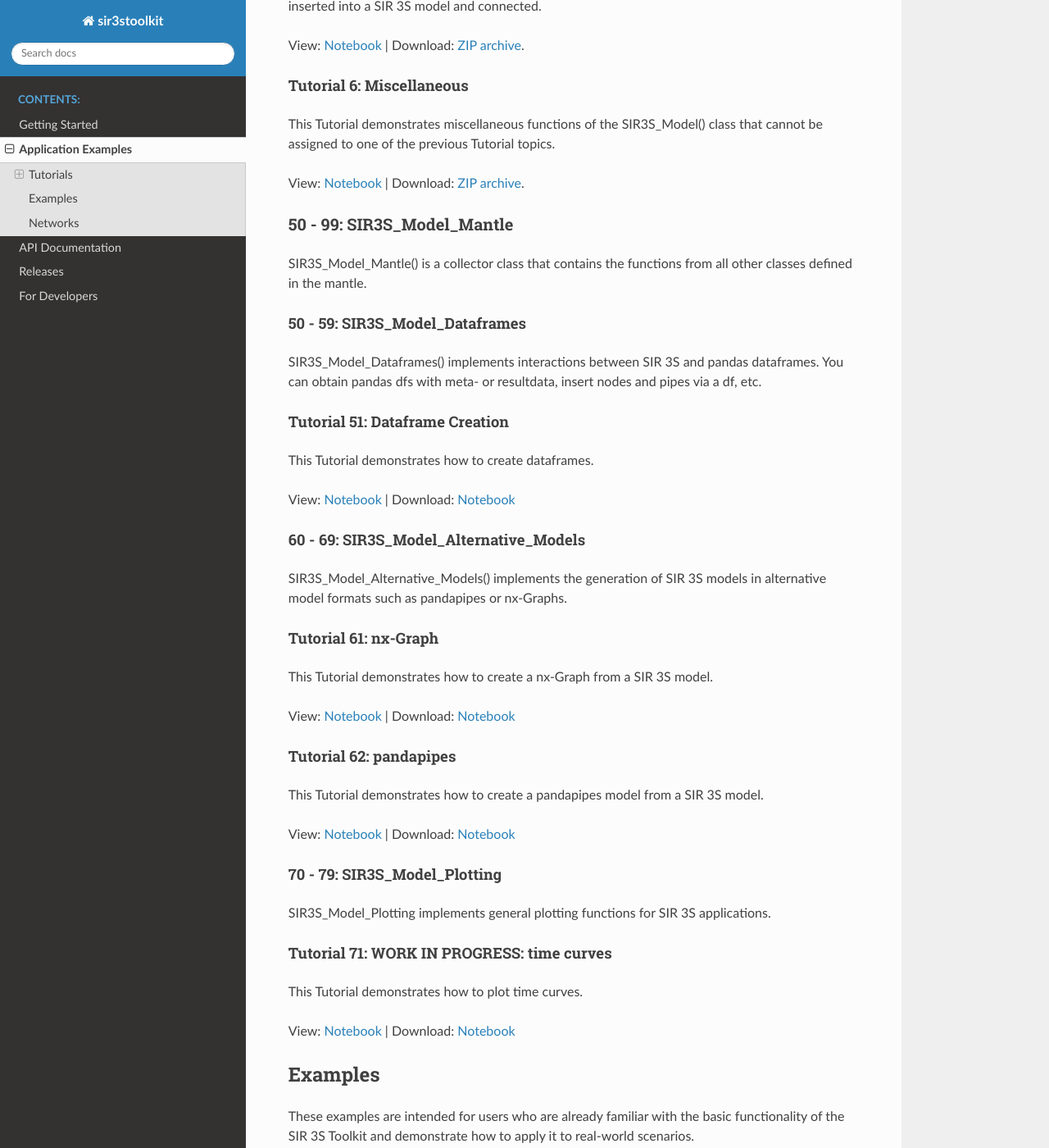
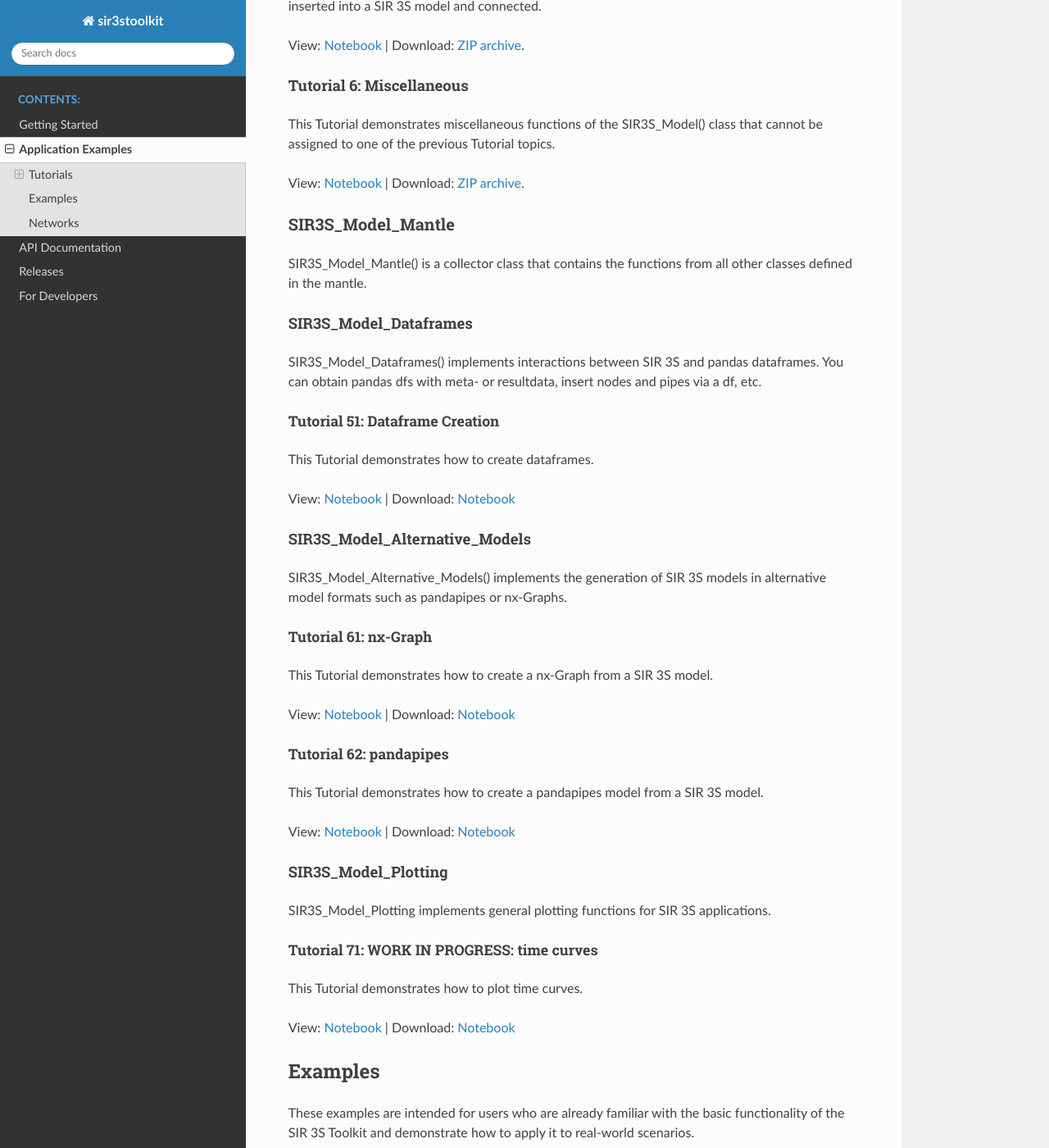
Before and after one commit to 3SConsult/sir3stoolkit, a Sphinx documentation site: the page built from docs/source/examples.rst, in a window 1280 px wide and 1400 px high, scrolled down 1739 px. Shown: the whole window at 82% size. Built offline with Sphinx 7.4.7 and the Read the Docs theme 3.1.0, drawn with Linux system fonts in a browser that asks for light colours; pages that are not in the unit, such as notebooks, are missing from menus; some of the changed lines change nothing that is shown; some of the changed text lies outside the part shown.

Commit message:
Documentation: Fix: 18a52e41f23d4e4cbf6c725a4efaf2e65874d0e9

```diff
--- a/docs/source/examples.rst
+++ b/docs/source/examples.rst
@@ -29,10 +29,10 @@ Some tutorials are available **downloading** as a `.zip` archive containing all
 
 .. _Ttu1-49:
 
-0 - 49: SIR3S_Model
-~~~~~~~~~~~~~~~~~~~
+SIR3S_Model
+~~~~~~~~~~~
 
-You can also download all tutorials regarding SIR3S_Model (0 - 49) and their respective data in a joint `.zip` archive at once `here <https://github.com/3SConsult/sir3stoolkit/releases/download/tutorial_assets/Tutorials000-050_Assets.zip>`_.
+You can also download all tutorials regarding SIR3S_Model (0 - 49) and their respective data in a joint `.zip` archive at once `here <https://github.com/3SConsult/sir3stoolkit/releases/download/tutorial_assets/Tutorials000-049_Assets.zip>`_.
 
 .. _Ttu000:
 
@@ -41,7 +41,7 @@ Tutorial 0: Importing and initialization of the SIR 3S Toolkit
 
 This tutorial demonstrates how to import the SIR 3S Toolkit and initialize instances of its classes.
 
-View: `Notebook <tutorials/SIR3S_Model/Tutorial1_Assets/ToolkitTutorial1.html>`_ | Download: `ZIP archive <https://github.com/3SConsult/sir3stoolkit/releases/download/tutorial_assets/Tutorial000_Assets.zip>`_.
+View: `Notebook <tutorials/SIR3S_Model/Tutorial000_Assets/ToolkitTutorial1.html>`_ | Download: `ZIP archive <https://github.com/3SConsult/sir3stoolkit/releases/download/tutorial_assets/Tutorial000_Assets.zip>`_.
 
 .. _Ttu001:
 
@@ -50,7 +50,7 @@ Tutorial 1: Creating a new or opening an existing SIR 3S model
 
 This tutorial demonstrates how to create new SIR 3S models or open already existing ones.
 
-View: `Notebook <tutorials/SIR3S_Model/Tutorial2_Assets/ToolkitTutorial2.html>`_ | Download: `ZIP archive <https://github.com/3SConsult/sir3stoolkit/releases/download/tutorial_assets/Tutorial001_Assets.zip>`_.
+View: `Notebook <tutorials/SIR3S_Model/Tutorial001_Assets/ToolkitTutorial2.html>`_ | Download: `ZIP archive <https://github.com/3SConsult/sir3stoolkit/releases/download/tutorial_assets/Tutorial001_Assets.zip>`_.
 
 .. _Ttu002:
 
@@ -59,7 +59,7 @@ Tutorial 2: Accessing and modifying model data
 
 This tutorial demonstrates how to get and set values of objects based on their topological key (tk).
 
-View: `Notebook <tutorials/SIR3S_Model/SIR3S_ModelTutorial3_Assets/ToolkitTutorial3.html>`_ | Download: `ZIP archive <https://github.com/3SConsult/sir3stoolkit/releases/download/tutorial_assets/Tutorial002_Assets.zip>`_.
+View: `Notebook <tutorials/SIR3S_Model/Tutorial002_Assets/ToolkitTutorial3.html>`_ | Download: `ZIP archive <https://github.com/3SConsult/sir3stoolkit/releases/download/tutorial_assets/Tutorial002_Assets.zip>`_.
 
 .. _Ttu003:
 
@@ -68,7 +68,7 @@ Tutorial 3: Accessing simulation results
 
 This tutorial demonstrates how to get result values of objects based on their tk.
 
-View: `Notebook <tutorials/SIR3S_Model/SIR3S_ModelTutorial4_Assets/ToolkitTutorial4.html>`_ | Download: `ZIP archive <https://github.com/3SConsult/sir3stoolkit/releases/download/tutorial_assets/Tutorial003_Assets.zip>`_.
+View: `Notebook <tutorials/SIR3S_ModelTutorial003_Assets/ToolkitTutorial4.html>`_ | Download: `ZIP archive <https://github.com/3SConsult/sir3stoolkit/releases/download/tutorial_assets/Tutorial003_Assets.zip>`_.
 
 .. _Ttu004:
 
@@ -77,7 +77,7 @@ Tutorial 4: Editing a SIR 3S model safely and effectively
 
 This Tutorial demonstrates how to change SIR 3S models properly by grouping changes and saving them.
 
-View: `Notebook <tutorials/SIR3S_Model/SIR3S_ModelTutorial5_Assets/ToolkitTutorial5.html>`_ | Download: `ZIP archive <https://github.com/3SConsult/sir3stoolkit/releases/download/tutorial_assets/Tutorial004_Assets.zip>`_.
+View: `Notebook <tutorials/SIR3S_Model/Tutorial004_Assets/ToolkitTutorial5.html>`_ | Download: `ZIP archive <https://github.com/3SConsult/sir3stoolkit/releases/download/tutorial_assets/Tutorial004_Assets.zip>`_.
 
 .. _Ttu005:
 
@@ -86,7 +86,7 @@ Tutorial 5: Insert and Connect Elements
 
 This Tutorial demonstrates how new elements such as nodes, pipes, tanks, valves, etc. can be inserted into a SIR 3S model and connected.
 
-View: `Notebook <tutorials/SIR3S_Model/SIR3S_ModelTutorial6_Assets/ToolkitTutorial6.html>`_ | Download: `ZIP archive <https://github.com/3SConsult/sir3stoolkit/releases/download/tutorial_assets/Tutorial005_Assets.zip>`_.
+View: `Notebook <tutorials/SIR3S_Model/Tutorial005_Assets/ToolkitTutorial6.html>`_ | Download: `ZIP archive <https://github.com/3SConsult/sir3stoolkit/releases/download/tutorial_assets/Tutorial005_Assets.zip>`_.
 
 .. _Ttu006:
 
@@ -95,26 +95,26 @@ Tutorial 6: Miscellaneous
 
 This Tutorial demonstrates miscellaneous functions of the SIR3S_Model() class that cannot be assigned to one of the previous Tutorial topics.
 
-View: `Notebook <tutorials/SIR3S_Model/SIR3S_Model/Tutorial7_Assets/ToolkitTutorial7.html>`_ | Download: `ZIP archive <https://github.com/3SConsult/sir3stoolkit/releases/download/tutorial_assets/Tutorial006_Assets.zip>`_.
+View: `Notebook <tutorials/SIR3S_Model/Tutorial006_Assets/ToolkitTutorial006.html>`_ | Download: `ZIP archive <https://github.com/3SConsult/sir3stoolkit/releases/download/tutorial_assets/Tutorial006_Assets.zip>`_.
 
 .. _Ttu50-99:
 
-50 - 99: SIR3S_Model_Mantle
-~~~~~~~~~~~~~~~~~~~~~~~~~~~
+SIR3S_Model_Mantle
+~~~~~~~~~~~~~~~~~~
 
 SIR3S_Model_Mantle() is a collector class that contains the functions from all other classes defined in the mantle.
 
 .. _Ttu50-59:
 
-50 - 59: SIR3S_Model_Dataframes
-^^^^^^^^^^^^^^^^^^^^^^^^^^^^^^^
+SIR3S_Model_Dataframes
+^^^^^^^^^^^^^^^^^^^^^^
 
 SIR3S_Model_Dataframes() implements interactions between SIR 3S and pandas dataframes. You can obtain pandas dfs with meta- or resultdata, insert nodes and pipes via a df, etc.
 
 .. _Ttu051:
 
 Tutorial 51: Dataframe Creation
-^^^^^^^^^^^^^^^^^^^^^^^^^^^^^^^
+"""""""""""""""""""""""""""""""
 
 This Tutorial demonstrates how to create dataframes.
 
@@ -122,15 +122,15 @@ View: `Notebook <tutorials/SIR3S_Model_Mantle/ToolkitTutorial051.html>`_ | Downl
 
 .. _Ttu60-69:
 
-60 - 69: SIR3S_Model_Alternative_Models
-^^^^^^^^^^^^^^^^^^^^^^^^^^^^^^^^^^^^^^^
+SIR3S_Model_Alternative_Models
+^^^^^^^^^^^^^^^^^^^^^^^^^^^^^^
 
 SIR3S_Model_Alternative_Models() implements the generation of SIR 3S models in alternative model formats such as pandapipes or nx-Graphs.
 
 .. _Ttu061:
 
 Tutorial 61: nx-Graph
-^^^^^^^^^^^^^^^^^^^^^
+"""""""""""""""""""""
 
 This Tutorial demonstrates how to create a nx-Graph from a SIR 3S model.
 
@@ -139,7 +139,7 @@ View: `Notebook <tutorials/SIR3S_Model_Mantle/ToolkitTutorial061.html>`_  | Down
 .. _Ttu062:
 
 Tutorial 62: pandapipes
-^^^^^^^^^^^^^^^^^^^^^^^
+"""""""""""""""""""""""
 
 This Tutorial demonstrates how to create a pandapipes model from a SIR 3S model.
 
@@ -147,13 +147,13 @@ View: `Notebook <tutorials/SIR3S_Model_Mantle/ToolkitTutorial062.html>`_  | Down
 
 .. _Ttu70-79:
 
-70 - 79: SIR3S_Model_Plotting
-^^^^^^^^^^^^^^^^^^^^^^^^^^^^^
+SIR3S_Model_Plotting
+^^^^^^^^^^^^^^^^^^^^
 
 SIR3S_Model_Plotting implements general plotting functions for SIR 3S applications.
 
 Tutorial 71: WORK IN PROGRESS: time curves
-^^^^^^^^^^^^^^^^^^^^^^^^^^^^^^^^^^^^^^^^^^
+""""""""""""""""""""""""""""""""""""""""""
 
 .. _Ttu072:
 
--- a/docs/source/tutorials/SIR3S_Model/Tutorial-Zipping.py
+++ b/docs/source/tutorials/SIR3S_Model/Tutorial-Zipping.py
@@ -39,7 +39,7 @@ for entry in entries:
 
 # Create a combined zip file with all matched directories
 if matched_dirs:
-    combined_zip_name = "Tutorials000-050_Assets.zip"
+    combined_zip_name = "Tutorials000-049_Assets.zip"
     print(f"Creating combined zip: {combined_zip_name}")
     with zipfile.ZipFile(combined_zip_name, 'w', zipfile.ZIP_DEFLATED) as zipf:
         for dir_name in matched_dirs:
```
